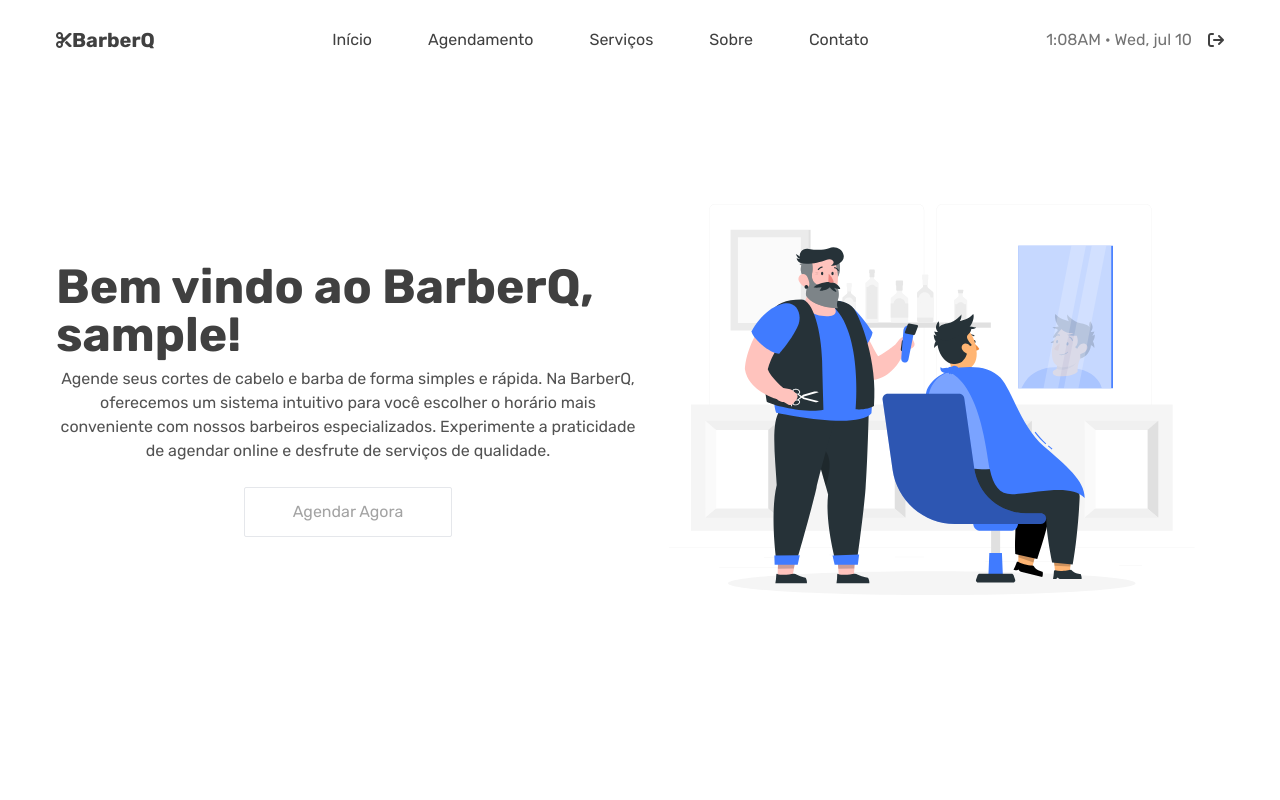
After one commit to andrelopes-code/barberq, a Django app: page / in a window 1280 px wide. The commit adds this page. Run offline with Django 5.2, Linux system fonts and the light colour scheme; the visitor is signed in with stand-in values (Sample User, id 1); style sheets or scripts are compiled from the project's sources; some libraries are stand-ins or nearby versions.

Commit message:
add landing page view and template

```diff
--- a/src/barberq/views.py
+++ b/src/barberq/views.py
@@ -1,3 +1,13 @@
+from django.contrib.auth.decorators import login_required
+from django.http import HttpRequest
 from django.shortcuts import render
 
-# Create your views here.
+
+@login_required
+def home(request: HttpRequest):
+    return render(request, 'barberq/index.html')
+
+
+@login_required
+def reservation(request: HttpRequest):
+    return render(request, 'barberq/reservation.html')
--- a/src/core/urls.py
+++ b/src/core/urls.py
@@ -1,7 +1,13 @@
+from barberq import views
 from django.contrib import admin
 from django.urls import include, path
 
 urlpatterns = [
     path('admin/', admin.site.urls),
+    # Endpoint for account management (login, logout, etc.)
     path('accounts/', include('django.contrib.auth.urls')),
+    # Index page (landing page) for the app
+    path('', views.home, name='home'),
+    # Endpoint for the reservation page, allows clients to make reservations
+    path('reservations/', views.reservation, name='reservation'),
 ]
--- a/src/templates/_base.html
+++ b/src/templates/_base.html
@@ -9,6 +9,16 @@
   {% block head %}
   <title>BarberQ</title>
   {% endblock head %}
+
+  <!-- GSAP dependencies -->
+  <script src="https://cdnjs.cloudflare.com/ajax/libs/gsap/3.12.5/gsap.min.js"
+    integrity="sha512-7eHRwcbYkK4d9g/6tD/mhkf++eoTHwpNM9woBxtPUBWm67zeAfFC+HrdoE2GanKeocly/VxeLvIqwvCdk7qScg=="
+    crossorigin="anonymous" referrerpolicy="no-referrer"></script>
+
+    <!-- Font Awesome -->
+    <link rel="stylesheet" href="https://cdnjs.cloudflare.com/ajax/libs/font-awesome/6.5.2/css/all.min.css"
+      integrity="sha512-SnH5WK+bZxgPHs44uWIX+LLJAJ9/2PkPKZ5QiAj6Ta86w+fsb2TkcmfRyVX3pBnMFcV7oQPJkl9QevSCWr3W6A=="
+      crossorigin="anonymous" referrerpolicy="no-referrer" />
 
   {% compress css %}
   <link rel="stylesheet" href="{% static 'src/output.css' %}">
@@ -32,4 +42,8 @@
   {% endblock content %}
 </body>
 
+<!-- JS scripts here -->
+{% block script %}
+{% endblock script %}
+
 </html>
--- a/src/templates/barberq/components/navbar.html
+++ b/src/templates/barberq/components/navbar.html
@@ -1,4 +1,5 @@
-<header class=" w-screen h-[80px] sticky top-0 bg-white shadow-2xl shadow-white flex items-center px-14 justify-between">
+<header
+  class=" w-screen h-[80px] absolute top-0 bg-white shadow-2xl shadow-white flex items-center px-14 justify-between">
   <!-- Logo -->
   <a href="{% url 'home' %}" class="flex items-center">
     <i class="fa fa-scissors" aria-hidden="true"></i>
@@ -8,7 +9,7 @@
   <!-- Navbar Links -->
   <nav class="flex gap-14">
     <a href="{% url 'home' %}" class="hover:text-neutral-400 transition duration-200">Início</a>
-    <a href="#agendamento" class="hover:text-neutral-400 transition duration-200">Agendamento</a>
+    <a href="{% url 'reservation' %}" class="hover:text-neutral-400 transition duration-200">Agendamento</a>
     <a href="#servicos" class="hover:text-neutral-400 transition duration-200">Serviços</a>
     <a href="#sobre" class="hover:text-neutral-400 transition duration-200">Sobre</a>
     <a href="#contato" class="hover:text-neutral-400 transition duration-200">Contato</a>
--- /dev/null
+++ b/src/templates/barberq/index.html
@@ -0,0 +1,32 @@
+{% extends '_base.html' %}
+
+{% load static %}
+
+{% block content %}
+<main class="h-screen w-screen overflow-x-hidden">
+  <!-- Navbar -->
+  {% include 'barberq/components/navbar.html' %}
+  <!-- Content -->
+  <div class="w-full h-full flex px-14">
+    <div class="flex flex-col items-center w-1/2 h-full justify-center">
+      <h1 class="text-5xl font-bold">Bem vindo ao <span class="hover:text-blue-500 transition duration-300">BarberQ</span>, {{ user.username }}!</h1>
+      <p class="text-md mt-2 text-center text-neutral-600">Agende seus cortes de cabelo e barba de forma simples e
+        rápida. Na
+        BarberQ, oferecemos um sistema intuitivo para você
+        escolher o horário mais conveniente com nossos barbeiros especializados. Experimente a praticidade de agendar
+        online e desfrute de serviços de qualidade.</p>
+      <button
+        class="self-center mt-6 border rounded-sm px-12 py-3 transition duration-300 text-neutral-400 hover:bg-blue-500 hover:text-white">
+        <a href="{% url 'reservation' %}">Agendar Agora</a>
+      </button>
+    </div>
+    <div class=" w-1/2 h-full flex justify-center items-center">
+      <img class="w-[90%] mx-auto" src="{% static 'images/barber.svg' %}" alt="Imagem de um barbeiro trabalhando">
+    </div>
+  </div>
+</main>
+{% endblock content %}
+
+{% block script %}
+<script src="{% static 'src/js/index.js' %}"></script>
+{% endblock script %}
```
Also changed, not shown: src/templates/barberq/reservation.html (added). Lines whose indentation alone changed are shown as unchanged.
